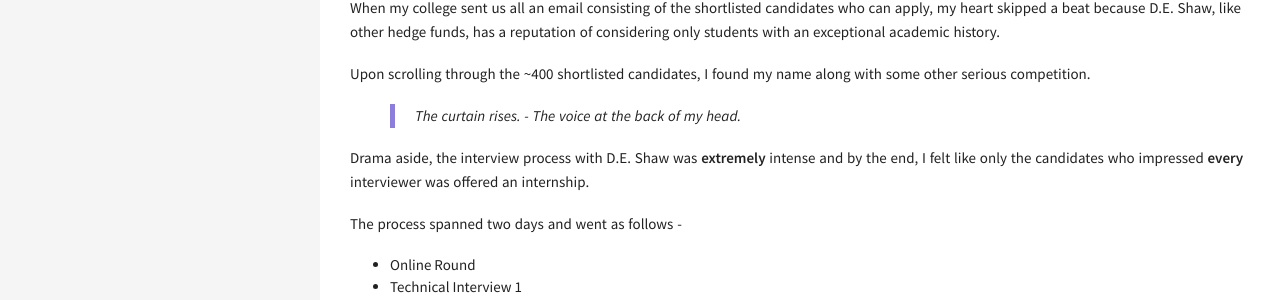
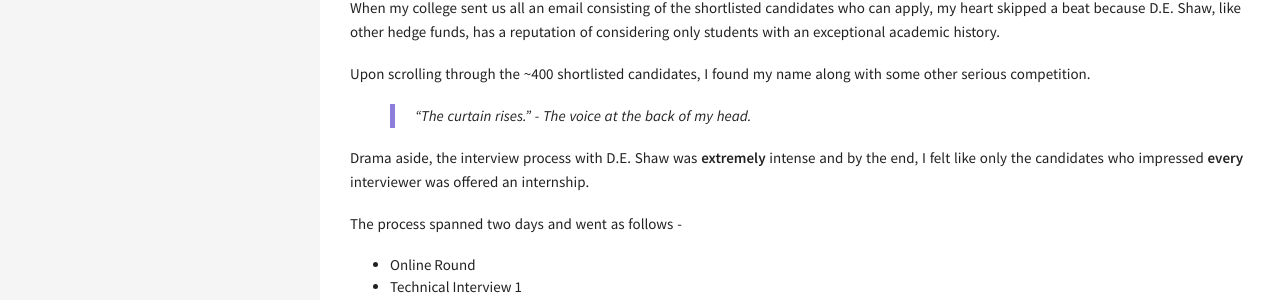
Before and after one commit to blogarithms/blogarithms.github.io, a Jekyll site: the page built from _posts/2018-12-08-intern-at-deshaw.md, in a window 1280 px wide. Shown: the part 605-905 px from the top of the page. Built offline with Jekyll 4.4.1, drawn with Linux system fonts in a browser that asks for light colours; some of the changed text lies outside the part shown.

Commit message:
Fix quote

```diff
--- a/_posts/2018-12-08-intern-at-deshaw.md
+++ b/_posts/2018-12-08-intern-at-deshaw.md
@@ -14,7 +14,7 @@
 
 Upon scrolling through the ~400 shortlisted candidates, I found my name along with some other serious competition.
 
-> *The curtain rises.* - The voice at the back of my head.
+> *"The curtain rises."* - The voice at the back of my head.
 
 Drama aside, the interview process with D.E. Shaw was **extremely** intense and by the end, I felt like only the candidates who impressed **every** interviewer was offered an internship.
 
@@ -40,7 +40,7 @@
 
 The questions spanned dynamic programming, tries, graph theory, clustering algorithms, data analytics, markov chains & NLP, operating systems, compilers, NP-hard problems, open ended discussion problems, and so much more -- it was insane.
 
-> "Sleep. Pls. God. Just. Let. Me. Sleep." - The voice at the back of my head.
+> *"Sleep. Pls. God. Just. Let. Me. Sleep."* - The voice at the back of my head.
 
 The three others and I were made to wait for about 30 minutes and then I was called in.
 
```
